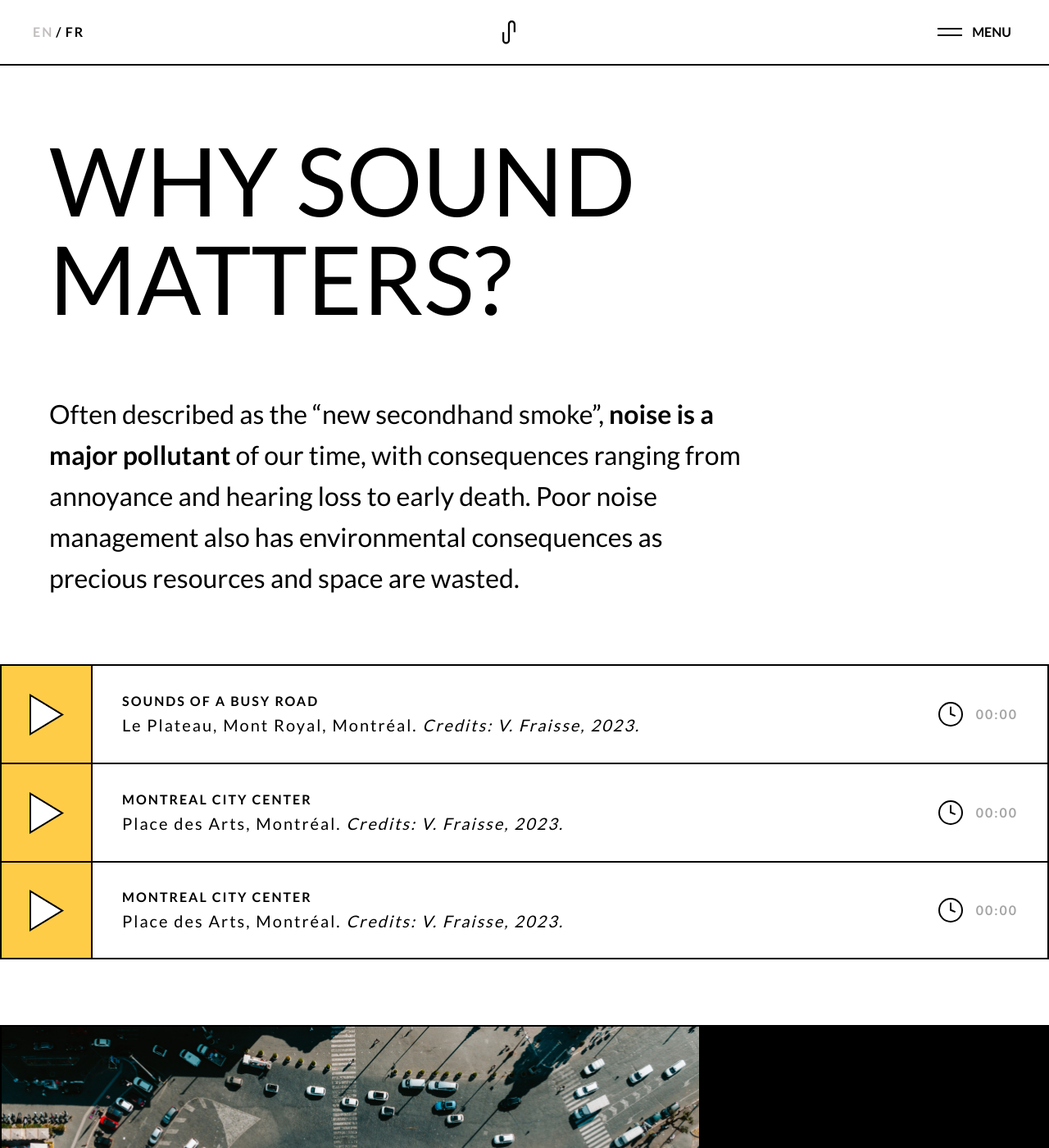
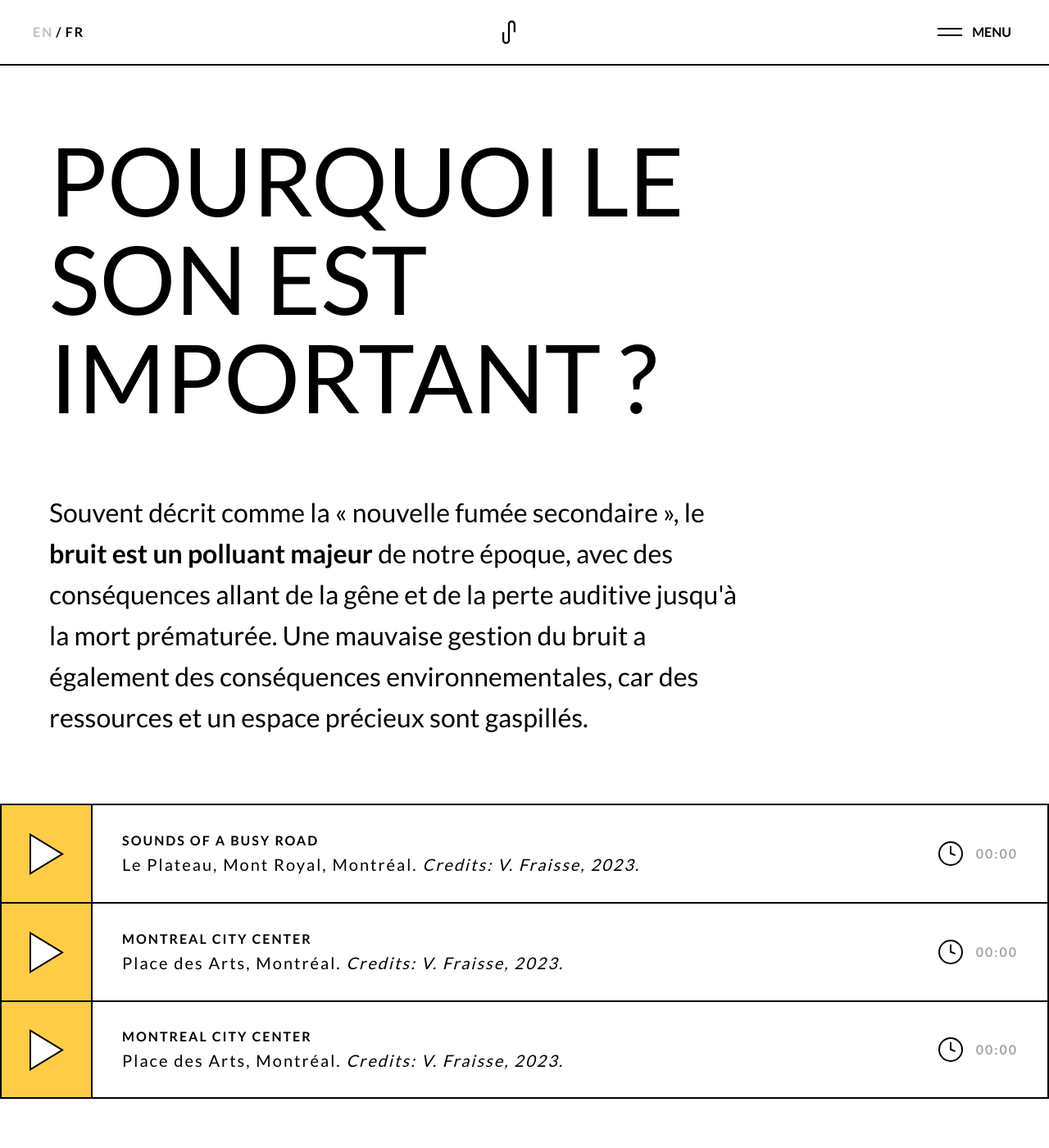
Before and after one commit to qasimfida/jeykll-sitc, a Jekyll site: the page built from fr/soundscape.html, in a window 1280 px wide and 1400 px high. Shown: the whole window at 82% size. Built offline with Jekyll 4.4.1, drawn with Linux system fonts in a browser that asks for light colours.

Commit message:
added translations

```diff
--- a/_data/locales/fr.yml
+++ b/_data/locales/fr.yml
@@ -21,8 +21,8 @@ about:
   back: Retour
 
 soundscape:
-  title: Why sound matters?
-  description: Often described as the “new secondhand smoke”, <strong>noise is a major pollutant</strong> of our time, with consequences ranging from annoyance and hearing loss to early death. Poor noise management also has environmental consequences as precious resources and space are wasted.
+  title: Pourquoi le son est important ?
+  description: Souvent décrit comme la « nouvelle fumée secondaire », le <strong>bruit est un polluant majeur</strong> de notre époque, avec des conséquences allant de la gêne et de la perte auditive jusqu'à la mort prématurée. Une mauvaise gestion du bruit a également des conséquences environnementales, car des ressources et un espace précieux sont gaspillés.
   p1:
     - url: "/assets/audios/1.mp3"
       id: "audio-1"
```
